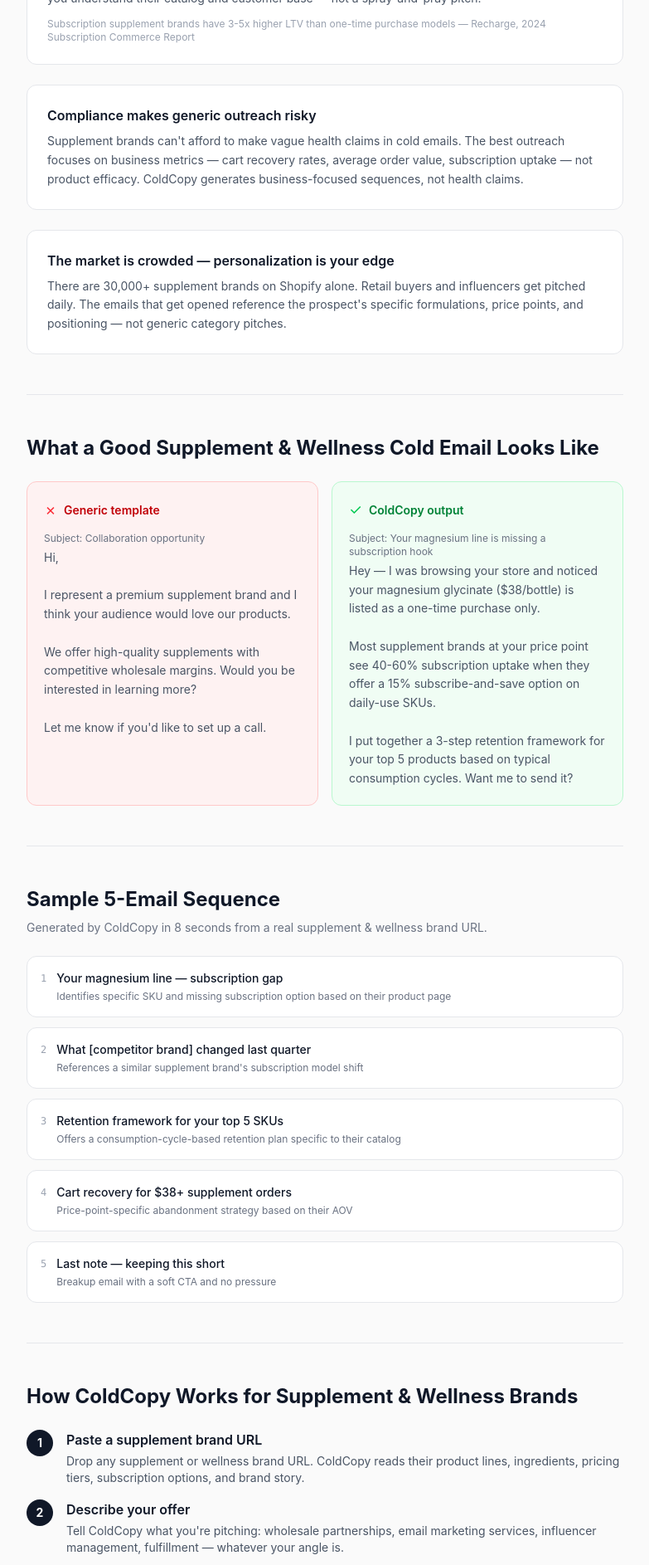
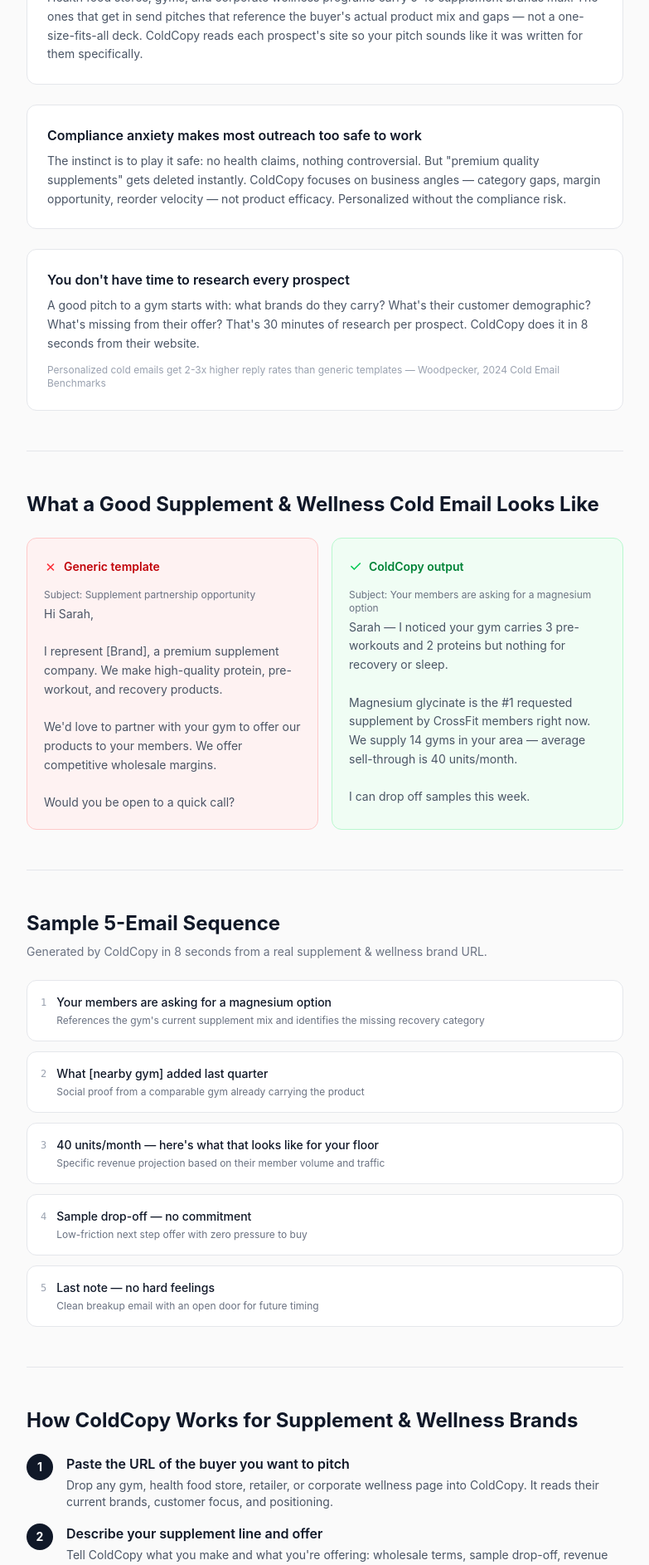
Before and after one commit to holacommit/coldcopy, a Next.js app: page /cold-email-for-supplement-brands in a window 1280 px wide. Shown: the part 720-2606 px from the top of the page at 83% size, without its empty margins (248-1031 px from the left). Built offline with nearby package versions, Linux system fonts and the light colour scheme.

Commit message:
Reframe supplement landing for brand owners pitching gyms and retailers
Co-Authored-By: Claude Sonnet 4.6 <noreply@anthropic.com>

```diff
--- a/app/cold-email-for-supplement-brands/page.tsx
+++ b/app/cold-email-for-supplement-brands/page.tsx
@@ -18,90 +18,92 @@ export const metadata: Metadata = {
 const content: VerticalContent = {
   vertical: "Supplement & Wellness",
   verticalSlug: "supplement-brands",
-  heroTagline: "Cold email that gets replies",
+  heroTagline: "For supplement & wellness brands doing their own outreach",
+  heroHeadline: "Get your supplement line into gyms, stores, and buyer inboxes — without writing every pitch yourself",
   heroDescription:
-    "Paste any supplement or wellness brand URL. ColdCopy reads their product line, ingredients, pricing, and subscription model — then writes a 5-email sequence that sounds like you spent 30 minutes on their site. Takes 8 seconds.",
+    "You built the product. Now you need to get it in front of buyers. ColdCopy reads each prospect's website — their current brands, price range, and customer focus — and writes a personalized 5-email outreach sequence in 8 seconds. No compliance headaches. No generic decks.",
+  painSectionTitle: "Why supplement brands struggle to scale outreach",
 
   painPoints: [
     {
-      title: "Supplement brands live and die by subscription LTV",
+      title: "Every retail buyer already has a supplement wall",
       description:
-        "Most supplement DTC brands make their money on repeat orders. But convincing new retail partners, influencers, or B2B buyers to carry your product requires personalized outreach that shows you understand their catalog and customer base — not a spray-and-pray pitch.",
-      stat: "Subscription supplement brands have 3-5x higher LTV than one-time purchase models",
-      statSource: "Recharge, 2024 Subscription Commerce Report",
+        "Health food stores, gyms, and corporate wellness programs carry 5-10 supplement brands max. The ones that get in send pitches that reference the buyer's actual product mix and gaps — not a one-size-fits-all deck. ColdCopy reads each prospect's site so your pitch sounds like it was written for them specifically.",
     },
     {
-      title: "Compliance makes generic outreach risky",
+      title: "Compliance anxiety makes most outreach too safe to work",
       description:
-        "Supplement brands can't afford to make vague health claims in cold emails. The best outreach focuses on business metrics — cart recovery rates, average order value, subscription uptake — not product efficacy. ColdCopy generates business-focused sequences, not health claims.",
+        "The instinct is to play it safe: no health claims, nothing controversial. But \"premium quality supplements\" gets deleted instantly. ColdCopy focuses on business angles — category gaps, margin opportunity, reorder velocity — not product efficacy. Personalized without the compliance risk.",
     },
     {
-      title: "The market is crowded — personalization is your edge",
+      title: "You don't have time to research every prospect",
       description:
-        "There are 30,000+ supplement brands on Shopify alone. Retail buyers and influencers get pitched daily. The emails that get opened reference the prospect's specific formulations, price points, and positioning — not generic category pitches.",
+        "A good pitch to a gym starts with: what brands do they carry? What's their customer demographic? What's missing from their offer? That's 30 minutes of research per prospect. ColdCopy does it in 8 seconds from their website.",
+      stat: "Personalized cold emails get 2-3x higher reply rates than generic templates",
+      statSource: "Woodpecker, 2024 Cold Email Benchmarks",
     },
   ],
 
   beforeEmail: {
-    subject: "Collaboration opportunity",
-    body: "Hi,\n\nI represent a premium supplement brand and I think your audience would love our products.\n\nWe offer high-quality supplements with competitive wholesale margins. Would you be interested in learning more?\n\nLet me know if you'd like to set up a call.",
+    subject: "Supplement partnership opportunity",
+    body: "Hi Sarah,\n\nI represent [Brand], a premium supplement company. We make high-quality protein, pre-workout, and recovery products.\n\nWe'd love to partner with your gym to offer our products to your members. We offer competitive wholesale margins.\n\nWould you be open to a quick call?",
   },
   afterEmail: {
-    subject: "Your magnesium line is missing a subscription hook",
-    body: "Hey — I was browsing your store and noticed your magnesium glycinate ($38/bottle) is listed as a one-time purchase only.\n\nMost supplement brands at your price point see 40-60% subscription uptake when they offer a 15% subscribe-and-save option on daily-use SKUs.\n\nI put together a 3-step retention framework for your top 5 products based on typical consumption cycles. Want me to send it?",
+    subject: "Your members are asking for a magnesium option",
+    body: "Sarah — I noticed your gym carries 3 pre-workouts and 2 proteins but nothing for recovery or sleep.\n\nMagnesium glycinate is the #1 requested supplement by CrossFit members right now. We supply 14 gyms in your area — average sell-through is 40 units/month.\n\nI can drop off samples this week.",
   },
 
   exampleSequence: [
-    { subject: "Your magnesium line — subscription gap", preview: "Identifies specific SKU and missing subscription option based on their product page" },
-    { subject: "What [competitor brand] changed last quarter", preview: "References a similar supplement brand's subscription model shift" },
-    { subject: "Retention framework for your top 5 SKUs", preview: "Offers a consumption-cycle-based retention plan specific to their catalog" },
-    { subject: "Cart recovery for $38+ supplement orders", preview: "Price-point-specific abandonment strategy based on their AOV" },
-    { subject: "Last note — keeping this short", preview: "Breakup email with a soft CTA and no pressure" },
+    { subject: "Your members are asking for a magnesium option", preview: "References the gym's current supplement mix and identifies the missing recovery category" },
+    { subject: "What [nearby gym] added last quarter", preview: "Social proof from a comparable gym already carrying the product" },
+    { subject: "40 units/month — here's what that looks like for your floor", preview: "Specific revenue projection based on their member volume and traffic" },
+    { subject: "Sample drop-off — no commitment", preview: "Low-friction next step offer with zero pressure to buy" },
+    { subject: "Last note — no hard feelings", preview: "Clean breakup email with an open door for future timing" },
   ],
 
   steps: [
     {
-      title: "Paste a supplement brand URL",
+      title: "Paste the URL of the buyer you want to pitch",
       description:
-        "Drop any supplement or wellness brand URL. ColdCopy reads their product lines, ingredients, pricing tiers, subscription options, and brand story.",
+        "Drop any gym, health food store, retailer, or corporate wellness page into ColdCopy. It reads their current brands, customer focus, and positioning.",
     },
     {
-      title: "Describe your offer",
+      title: "Describe your supplement line and offer",
       description:
-        "Tell ColdCopy what you're pitching: wholesale partnerships, email marketing services, influencer management, fulfillment — whatever your angle is.",
+        "Tell ColdCopy what you make and what you're offering: wholesale terms, sample drop-off, revenue share — whatever your pitch is.",
     },
     {
-      title: "Get 5 emails in 8 seconds",
+      title: "Get 5 personalized emails in 8 seconds",
       description:
-        "ColdCopy writes a full sequence referencing their actual products, price points, and business model. Export to Instantly, Lemlist, or copy/paste to Gmail.",
+        "ColdCopy writes a full sequence referencing the buyer's actual product gaps and customer profile. Copy/paste into Gmail or export as CSV for Instantly or Lemlist.",
     },
   ],
 
   faqs: [
     {
-      question: "Will ColdCopy make health claims in the emails?",
+      question: "Will ColdCopy make health claims about my products?",
       answer:
-        "No. ColdCopy generates business-focused outreach — revenue opportunities, cart recovery, subscription models, and partnership angles. It doesn't generate efficacy claims or medical statements about supplements.",
+        "No. ColdCopy writes business-focused outreach — category gaps, margin opportunity, reorder velocity, and partnership angles. It never generates efficacy claims or medical statements, so you stay on the right side of FTC and platform rules.",
     },
     {
-      question: "Can it reference specific product ingredients?",
+      question: "Can I use this to pitch gym owners and retail buyers?",
       answer:
-        "Yes. ColdCopy reads the product pages and can reference specific ingredients, formulations, and product names. It uses these as context for business angles, not health claims.",
+        "Yes. Paste any gym, health food store, pharmacy, or independent retailer URL. ColdCopy reads their current supplement offering and writes a sequence that references what they carry and what's missing.",
     },
     {
-      question: "Does it work for wholesale outreach to retailers?",
+      question: "What about pitching corporate wellness programs?",
       answer:
-        "Absolutely. Paste the retailer's website URL, describe your supplement line and wholesale terms, and ColdCopy generates a sequence that references the retailer's existing catalog and customer positioning.",
+        "Works great. Paste the company's website, describe your bulk or subscription offer, and ColdCopy generates outreach that references their industry, team size signals, and wellness positioning.",
     },
     {
-      question: "How does ColdCopy handle subscription-based supplement brands?",
+      question: "Can I use ColdCopy for influencer outreach?",
       answer:
-        "ColdCopy detects subscription options, pricing tiers, and product consumption cycles from the prospect's site. It uses this data to write emails that reference specific subscription gaps or opportunities.",
+        "Yes. Paste a creator's website or link-in-bio page. ColdCopy reads their content focus and audience to write a pitch that demonstrates you actually know their work — not a copy-paste PR blast.",
     },
     {
-      question: "What's the cost?",
+      question: "What does ColdCopy cost?",
       answer:
-        "One free sequence with no signup. Then $19/month for unlimited sequences. Cancel anytime.",
+        "One free sequence with no signup. Then $19/month for unlimited sequences across all your prospects. Cancel anytime.",
     },
   ],
 }
```
